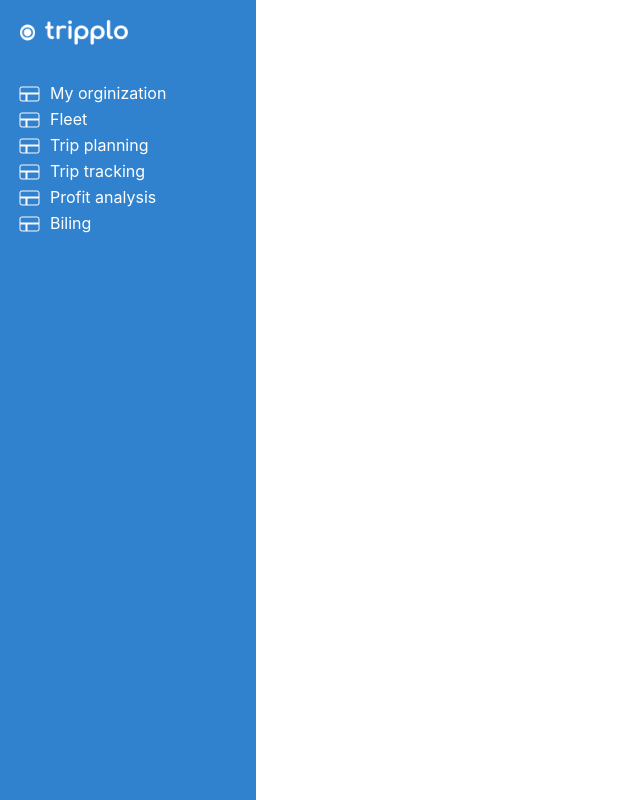
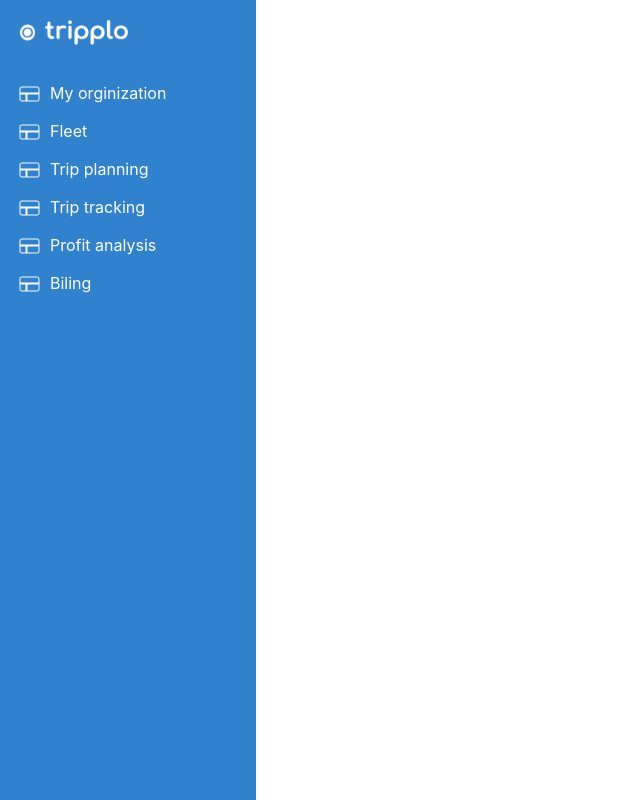
Before and after one commit to AmoDinho/tripplo-dashboard, a React (Create React App) app: page / in a window 1280 px wide. Shown: the whole page, without its empty margins (0-640 px from the left). Built offline with nearby package versions, Linux system fonts and the light colour scheme.

Commit message:
added margin top

```diff
--- a/src/components/navigation/SideNav.js
+++ b/src/components/navigation/SideNav.js
@@ -20,19 +20,19 @@ const SideNav = () => {
                         <li className="flex flex-row">
                             <img src={OrgIcon} alt="org icon" className="mr-2" />    <BodyText className="text-white">My orginization</BodyText>
                         </li>
-                        <li className="flex flex-row">
+                        <li className="flex flex-row mt-3">
                             <img src={OrgIcon} alt="org icon" className="mr-2" />    <BodyText className="text-white">Fleet</BodyText>
                         </li>
-                        <li className="flex flex-row">
+                        <li className="flex flex-row mt-3">
                             <img src={OrgIcon} alt="org icon" className="mr-2" />    <BodyText className="text-white">Trip planning</BodyText>
                         </li>
-                        <li className="flex flex-row">
+                        <li className="flex flex-row mt-3">
                             <img src={OrgIcon} alt="org icon" className="mr-2" />    <BodyText className="text-white">Trip tracking</BodyText>
                         </li>
-                        <li className="flex flex-row">
+                        <li className="flex flex-row mt-3">
                             <img src={OrgIcon} alt="org icon" className="mr-2" />    <BodyText className="text-white">Profit analysis</BodyText>
                         </li>
-                        <li className="flex flex-row">
+                        <li className="flex flex-row mt-3">
                             <img src={OrgIcon} alt="org icon" className="mr-2" />    <BodyText className="text-white">Biling</BodyText>
                         </li>
                     </ul>
```
